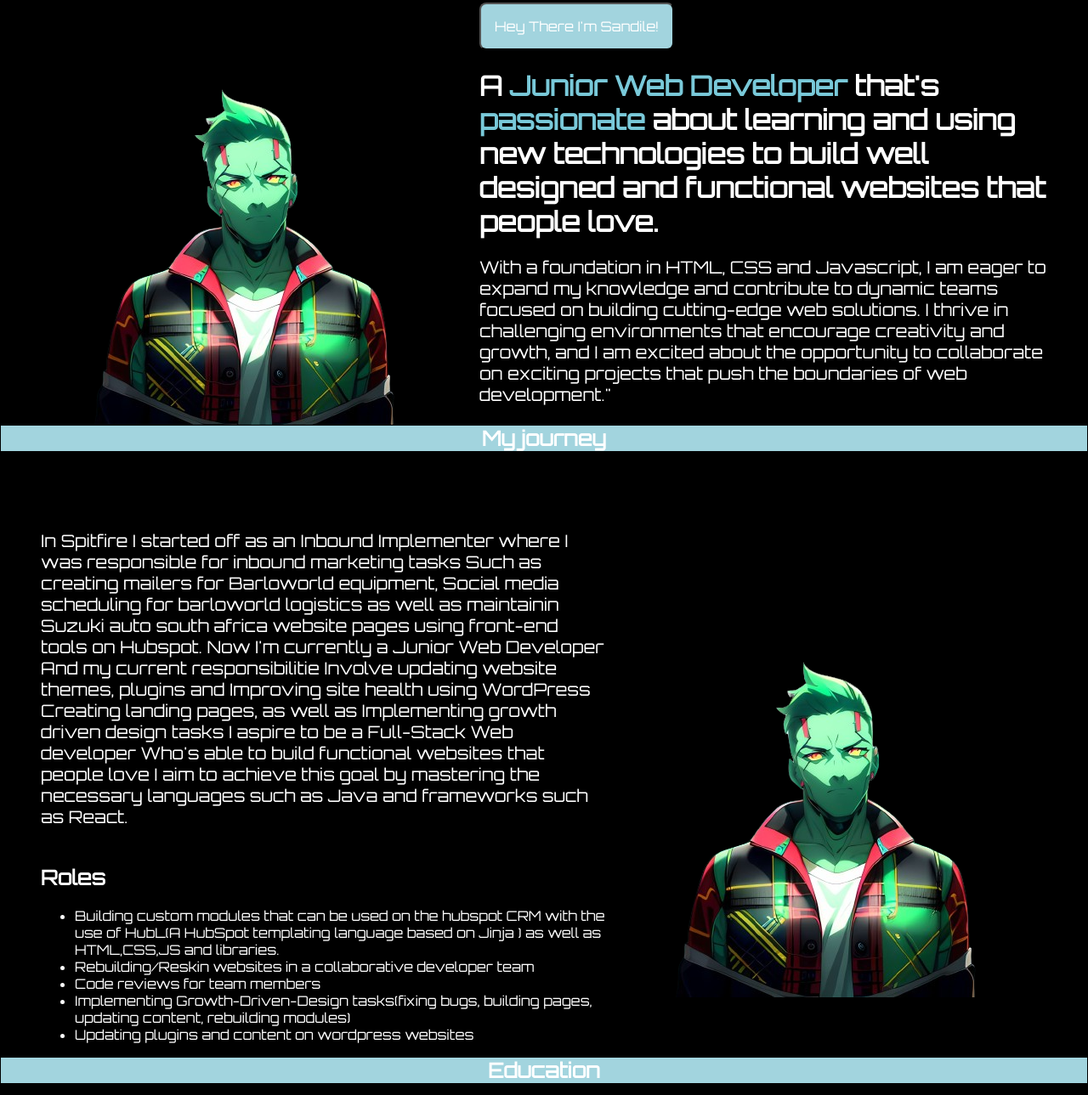
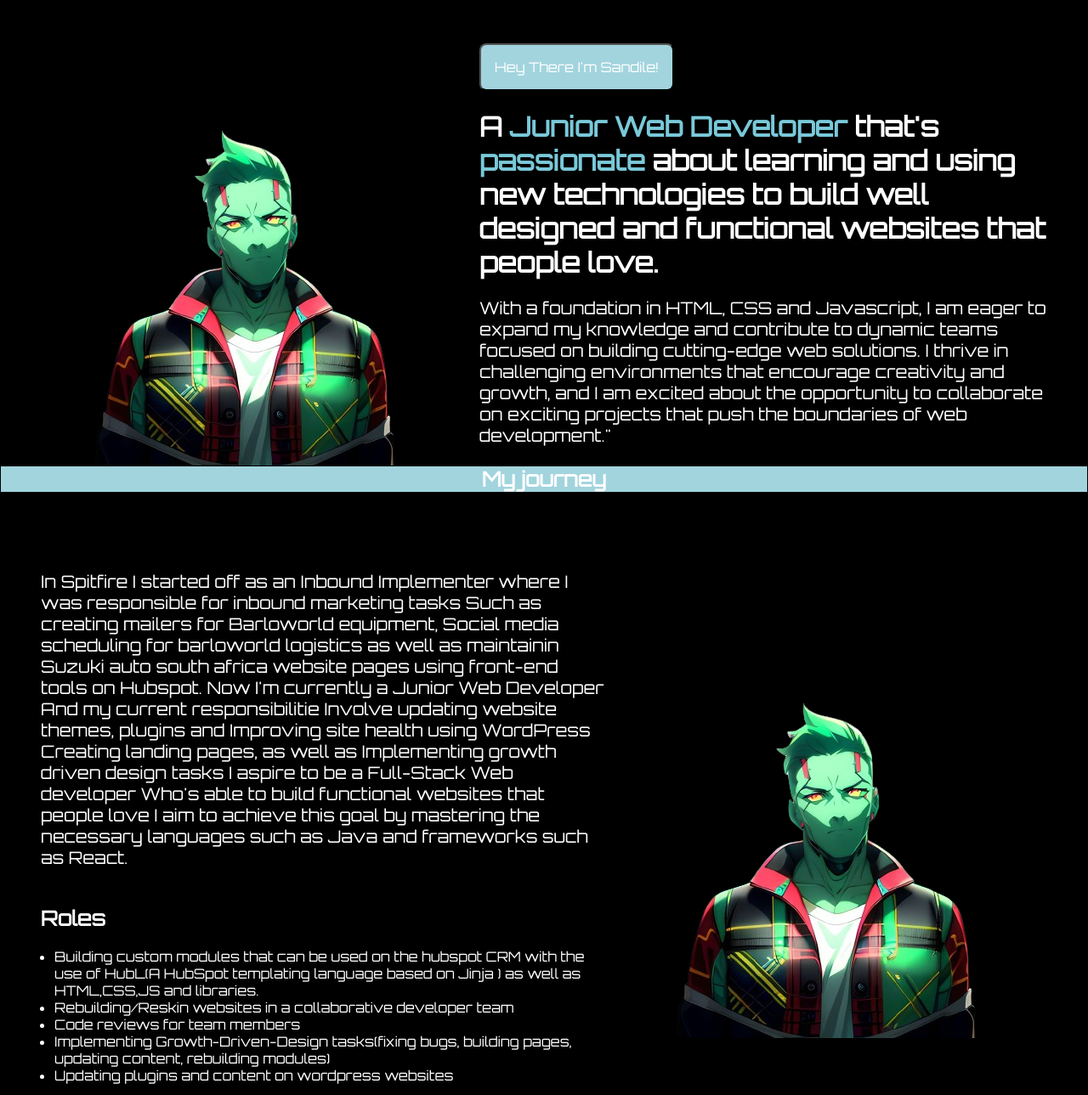
Before and after one commit to swandile22/cv, a plain HTML site: page index.html in a window 1280 px wide. Shown: the top 1289 px of the page at 85% size. Drawn offline with Linux system fonts and the light colour scheme.

Commit message:
🚧 Added medium screen responsiveness

```diff
--- a/style.css
+++ b/style.css
@@ -25,6 +25,7 @@ body {
     align-items: center;
     gap: 1em;
     margin: 0 3em;
+    padding-top: 3em;
 }
 
 .swandile__cv__header__section__profile__image {
@@ -70,6 +71,10 @@ p {
 
 .swandile__cv__header__section__journey__header__content__description__roles {
     padding-top: 1em;
+}
+
+ul {
+    padding-left: 1em;
 }
 
 .swandile__cv__header__section__education__header__certifications {
@@ -133,7 +138,7 @@ a {
     text-decoration: none;
 }
 
-@media only screen and (max-width: 810px) {
+@media only screen and (max-width: 1074px) {
     .swandile__cv__header__section__profile,
     .swandile__cv__header__section__journey__header__content {
         display: flex;
```
